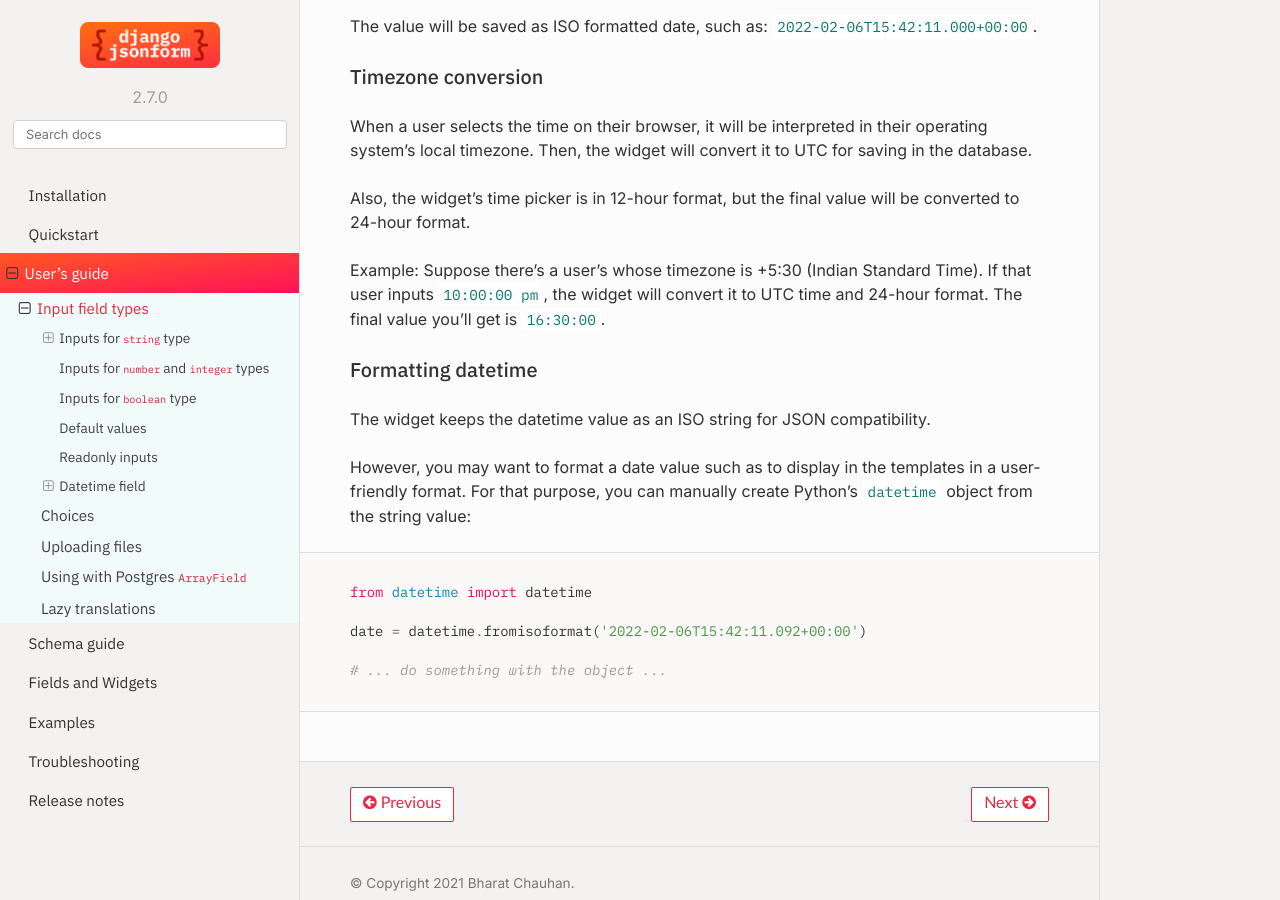
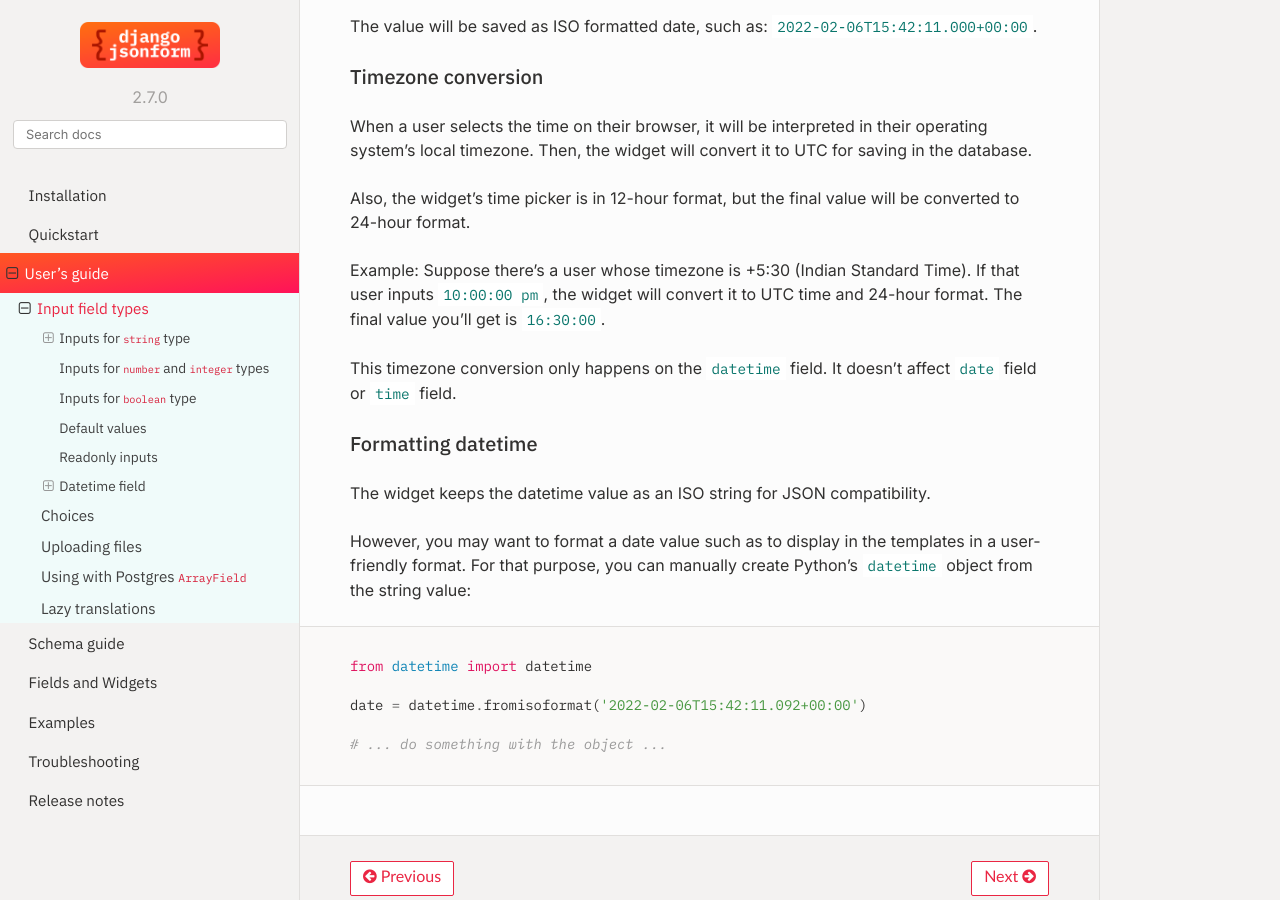
Before and after one commit to bhch/django-jsonform, a Sphinx documentation site: the page built from docs/guide/inputs.rst, in a window 1280 px wide and 900 px high, scrolled down 4022 px. Built offline with Sphinx 7.4.7 and the Read the Docs theme 2.0.0, drawn with Linux system fonts in a browser that asks for light colours.

Commit message:
Update datetime field docs

```diff
--- a/docs/guide/inputs.rst
+++ b/docs/guide/inputs.rst
@@ -198,9 +198,12 @@ saving in the database.
 Also, the widget's time picker is in 12-hour format, but the final value will be
 converted to 24-hour format.
 
-Example: Suppose there's a user's whose timezone is +5:30 (Indian Standard Time). If that user inputs
+Example: Suppose there's a user whose timezone is +5:30 (Indian Standard Time). If that user inputs
 ``10:00:00 pm``, the widget will convert it to UTC time and 24-hour format.
 The final value you'll get is ``16:30:00``.
+
+This timezone conversion only happens on the ``datetime`` field. It doesn't affect ``date`` field
+or ``time`` field.
 
 Formatting datetime
 ~~~~~~~~~~~~~~~~~~~
```
